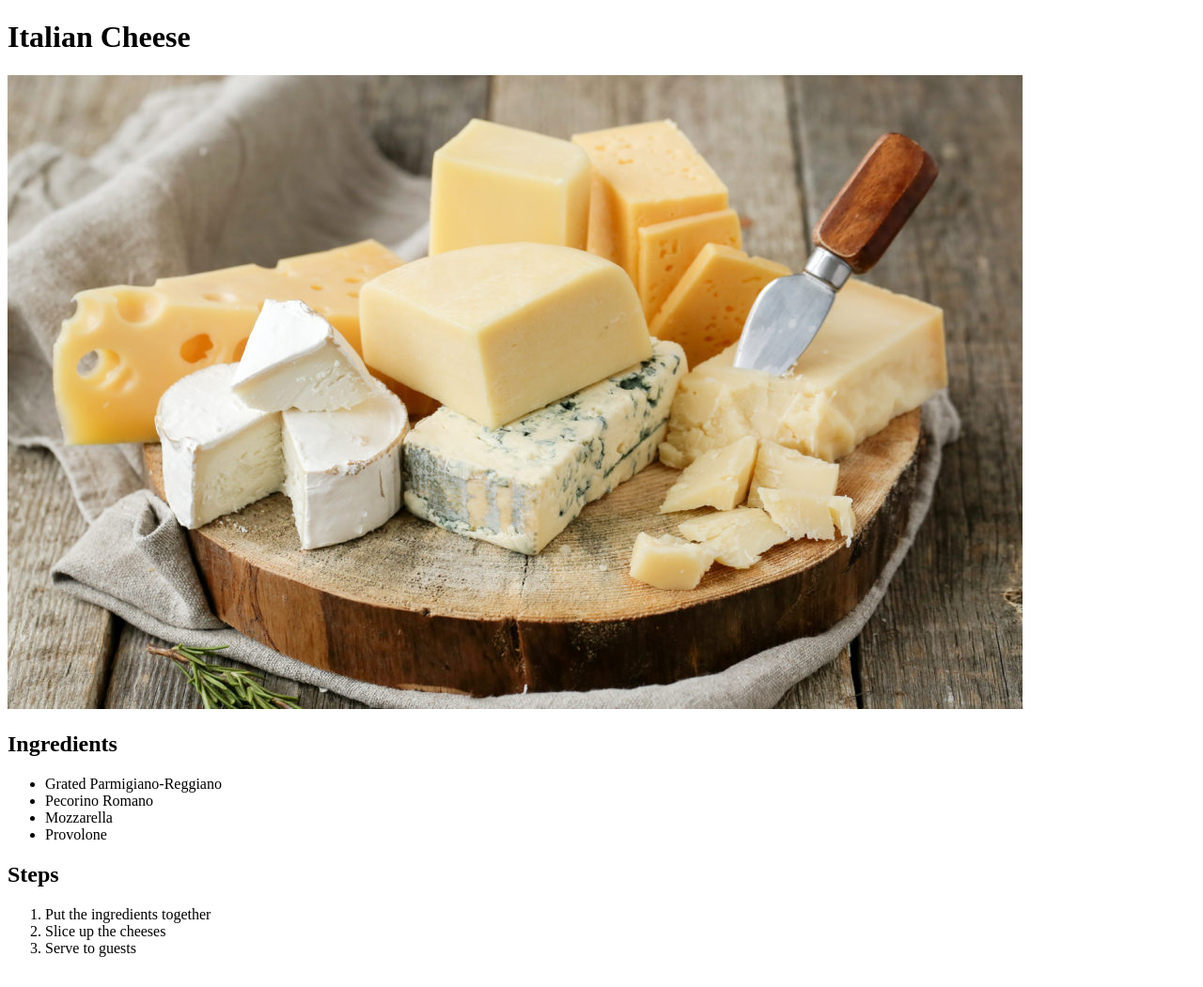
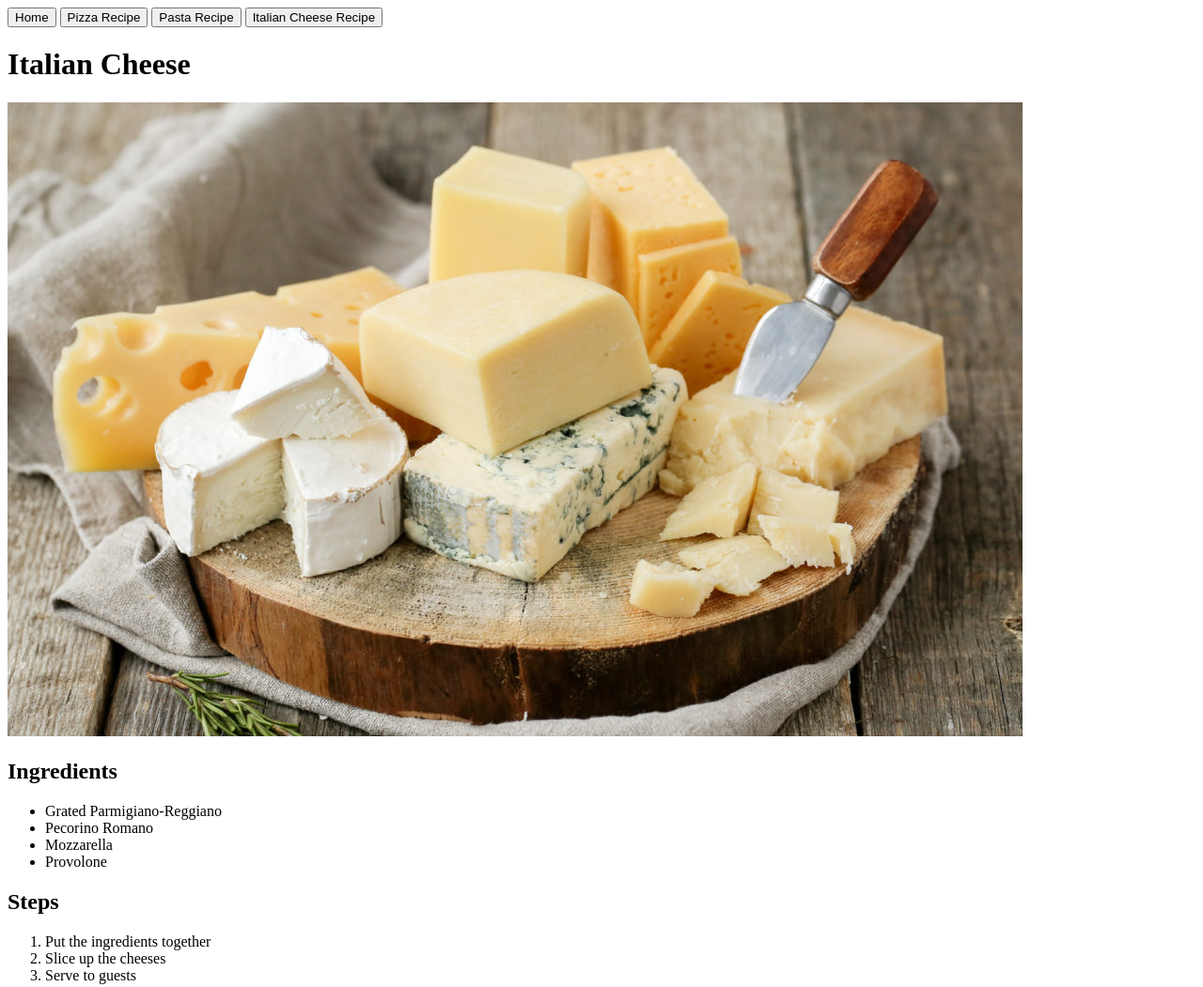
Before and after one commit to mackmraz/odin-recipes, a plain HTML site: page recipes/italian-cheese.html in a window 1280 px wide. Shown: the whole page at 94% size. Drawn offline with Linux system fonts and the light colour scheme.

Commit message:
Navbar added to all pages

```diff
--- a/recipes/italian-cheese.html
+++ b/recipes/italian-cheese.html
@@ -8,6 +8,12 @@
 </head>
 
 <body>
+    <navbar>
+        <a href="../index.html"><button>Home</button></a>
+        <a href="../recipes/pizza.html"><button>Pizza Recipe</button></a>
+        <a href="../recipes/pasta.html"><button>Pasta Recipe</button></a>
+        <a href="../recipes/italian-cheese.html"><button>Italian Cheese Recipe</button></a>
+    </navbar>
     <header>
         <h1>Italian Cheese</h1>
         <img src="../images/cheese.jpg">
```
Also changed, not shown: index.html (+6 -0 lines), recipes/pasta.html (+6 -0 lines), recipes/pizza.html (+6 -0 lines).
